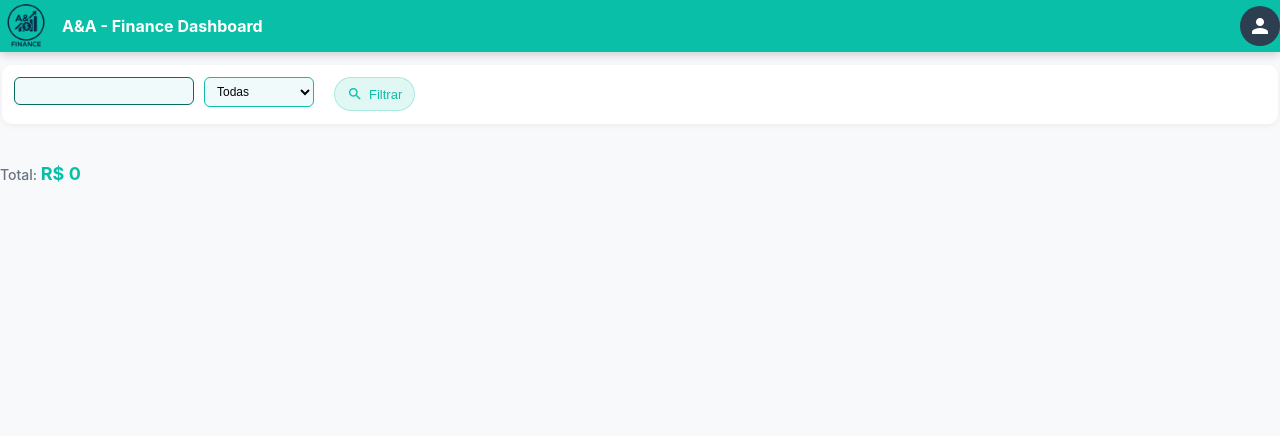
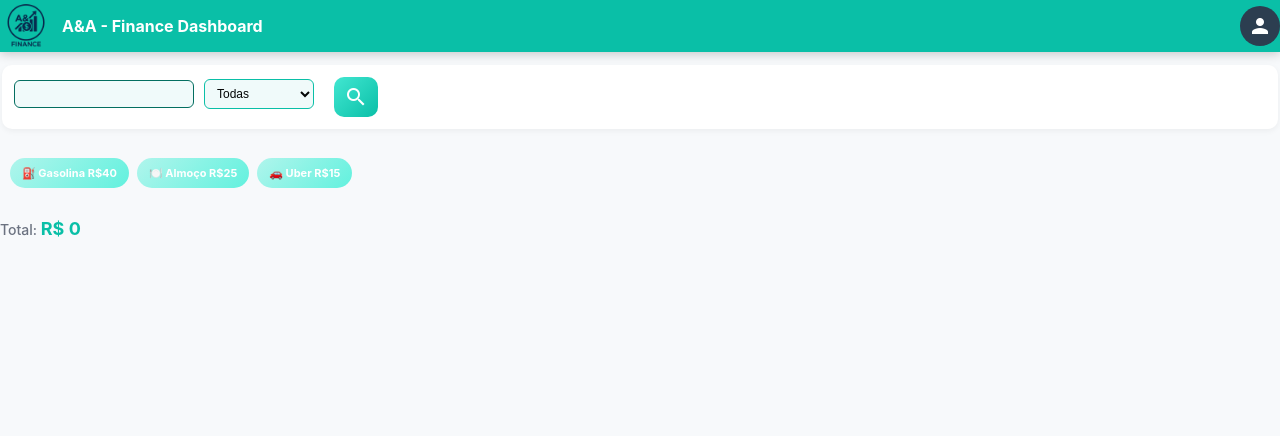
Before and after one commit to AbnerGomes/my-finances-app, a Flask app: page /extrato in a window 1280 px wide. Shown: the top 436 px of the page. Run offline with Flask 3, Linux system fonts and the light colour scheme; the visitor is signed in with stand-in values (Sample User, id 1); data that the repository does not hold is empty; some libraries are stand-ins or nearby versions.

Commit message:
Adicionado aviso de depesas pendentes na tela de despesas e adiconado tags de gastos rapidos na tela de extrato

```diff
--- a/routes/routes.py
+++ b/routes/routes.py
@@ -4,7 +4,7 @@ from io import BytesIO
 import pandas as pd
 from xhtml2pdf import pisa
 import random
-from datetime import datetime
+from datetime import datetime, timedelta
 from datetime import date
 from collections import defaultdict
 import calendar
@@ -142,6 +142,30 @@ def cadastrar_gasto():
 
     # return render_template('cadastrar_gasto.html')
     return extrato()
+
+@gasto_bp.route('/cadastrar_gasto_rapido', methods=['POST'])
+def cadastrar_gasto_rapido():
+
+    if 'usuario' not in session:
+        return jsonify({'erro': 'Não autenticado'}), 401
+
+    data = request.get_json()
+
+    descricao = data.get('gasto')
+    valor = data.get('valor')
+    categoria = data.get('categoria')
+    usuario = session['usuario']
+
+    hoje = datetime.now().strftime('%Y-%m-%d')
+
+    try:
+        gasto_bp.gasto_service.salvar_gasto(descricao, valor, hoje, categoria,usuario)
+
+        return jsonify({'sucesso': True})
+
+    except Exception as e:
+        print(e)
+        return jsonify({'erro': 'Falha ao salvar'}), 500
 
 @gasto_bp.route('/extrato', methods=['GET', 'POST'])
 @gasto_bp.route('/extrato/<isCasal>', methods=['GET', 'POST'])
@@ -337,13 +361,30 @@ def despesas():
     hoje = date.today()
     primeiro_mes = hoje.replace(day=1)
 
+    mes_atual = hoje.strftime('%Y-%m')
+
+    pendentes_antigos = request.args.get('pendentes_antigos')
+
     # Pega o filtro vindo da URL ou usa o primeiro dia do mês atual
-    mes_ano_str = request.args.get('mes_ano') or primeiro_mes.strftime('%Y-%m')
+    #mes_ano_str = request.args.get('mes_ano') or primeiro_mes.strftime('%Y-%m')
+    if pendentes_antigos == 'S':
+        hoje = datetime.today()
+        primeiro_dia_mes = hoje.replace(day=1)
+        mes_anterior = (primeiro_dia_mes - timedelta(days=1)).strftime('%Y-%m')
+
+        mes_ano_str = mes_anterior
+    else:
+        mes_ano_str = request.args.get('mes_ano') or primeiro_mes.strftime('%Y-%m')
 
     # Busca os gastos ordenados do mais recente para o mais antigo
     despesas = despesa_bp.despesa_service.busca_despesas(usuario,mes_ano_str[-7:],'Todas',isCasal)
 
     tem_conjuge = despesa_bp.despesa_service.tem_conjuge(usuario)
+
+    tem_pendencias = despesa_bp.despesa_service.tem_pendencias_mes_anterior(usuario, isCasal)
+
+    if mes_ano_str < mes_atual:
+        tem_pendencias = False
 
     soma_despesas = 0
 
@@ -359,7 +400,8 @@ def despesas():
         ,usuario=usuario,
         isCasal=isCasal,
         temConjuge=tem_conjuge,
-        somaDespesas=soma_despesas
+        somaDespesas=soma_despesas,
+        temPendencias=tem_pendencias
     )
 
 @despesa_bp.route('/atualizar_status', methods=['POST'])
--- a/static/css/extrato.css
+++ b/static/css/extrato.css
@@ -746,3 +746,97 @@ body {
 .btn-float-acao {
   backdrop-filter: blur(6px);
 }
+
+
+.quick-actions {
+  display: flex;
+  gap: 8px;
+  overflow-x: auto;
+  padding: 10px;
+}
+
+.quick-tag {
+  background: linear-gradient(135deg, #b0f5ec, #62f1de);
+  color: white;
+  padding: 8px 12px;
+  border-radius: 999px;
+  font-size: 11px;
+  white-space: nowrap;
+  cursor: pointer;
+  transition: transform 0.1s ease, box-shadow 0.1s ease;
+  font-weight: bold;
+}
+
+.quick-tag:active {
+  transform: scale(0.9);
+  box-shadow: inset 0 2px 4px rgba(0,0,0,0.2);
+}
+
+
+
+/* filtro */
+.filtro-mes {
+  display: flex;
+  gap: 8px;
+}
+
+.filtro-mes input {
+  flex: 1;
+  padding: 8px;
+  border-radius: 10px;
+  border: 1px solid #ddd;
+}
+
+.filtro-mes button {
+  background: linear-gradient(135deg, #42e7d1, #0abfa7);
+  border: none;
+  border-radius: 10px;
+  padding: 8px 10px;
+  color: white;
+  display: flex;
+  align-items: center;
+  justify-content: center;
+
+  cursor: pointer;
+  transition: transform 0.1s ease, box-shadow 0.1s ease, filter 0.1s ease;
+}
+
+/* hover leve */
+.filtro-mes button:hover {
+  filter: brightness(1.05);
+}
+
+/* efeito de clique */
+.filtro-mes button:active {
+  transform: scale(0.92);
+  box-shadow: 0 2px 4px rgba(0,0,0,0.2) inset;
+}
+
+
+.toast {
+  position: absolute;
+  top: -10px; /* fica acima das ações */
+  left: 50%;
+  transform: translate(-50%, -10px);
+
+  background: #111827;
+  color: white;
+  padding: 10px 18px;
+  border-radius: 8px;
+
+  opacity: 0;
+  pointer-events: none;
+  transition: 0.3s;
+
+  z-index: 10;
+}
+
+.toast.show {
+  opacity: 1;
+  transform: translate(-50%, -20px);
+}
+
+
+.quick-container {
+  position: relative;
+}
--- a/templates/despesas.html
+++ b/templates/despesas.html
@@ -62,6 +62,12 @@
   </div>
 
   <h2>Despesas Mensais</h2>
+  {% if temPendencias %}
+  <div class="alerta-pendencias"  onclick="filtrarPendentesAntigos(this)">
+    <span class="material-icons">warning</span>
+    Você possui {{ temPendencias }} despesas pendentes do mês anterior
+  </div>
+  {% endif %}
 <br>
 <div class="topo-filtro">
 
--- a/templates/extrato.html
+++ b/templates/extrato.html
@@ -85,10 +85,16 @@
       {% endfor %}
   </select>
 
-  <button type="submit" class="botao-filtrar">
+  <!-- <button type="submit" class="botao-filtrar">
     <span class="material-icons">search</span>
     Filtrar
-  </button>
+  </button> -->
+   <!-- filtro mês -->
+    <div class="filtro-mes">
+    <button type="submit">
+      <span class="material-icons">search</span>
+    </button>
+  </div>
 
 </form>
 
@@ -108,6 +114,26 @@
 
 </div>
 <br>
+
+<div class="quick-container">
+
+  <div id="toast" class="toast"></div>
+
+  <!-- acoes rapidas -->
+  <div class="quick-actions">
+    <div class="quick-tag" onclick="quickAddGasto('Gasolina', 40, 'Mobilidade')">
+      ⛽ Gasolina R$40
+    </div>
+
+    <div class="quick-tag" onclick="quickAddGasto('Almoço', 25, 'Alimentação')">
+      🍽️ Almoço R$25
+    </div>
+
+    <div class="quick-tag" onclick="quickAddGasto('Uber', 15, 'Mobilidade')">
+      🚗 Uber R$15
+    </div>
+  </div>
+</div>
 
 <div class="lista-gastos">
 
```
Also changed, not shown: service/despesa_service.py (+42 -0 lines), static/css/despesas.css (+36 -0 lines), static/js/despesas.js (+10 -0 lines), static/js/extrato.js (+42 -0 lines).
